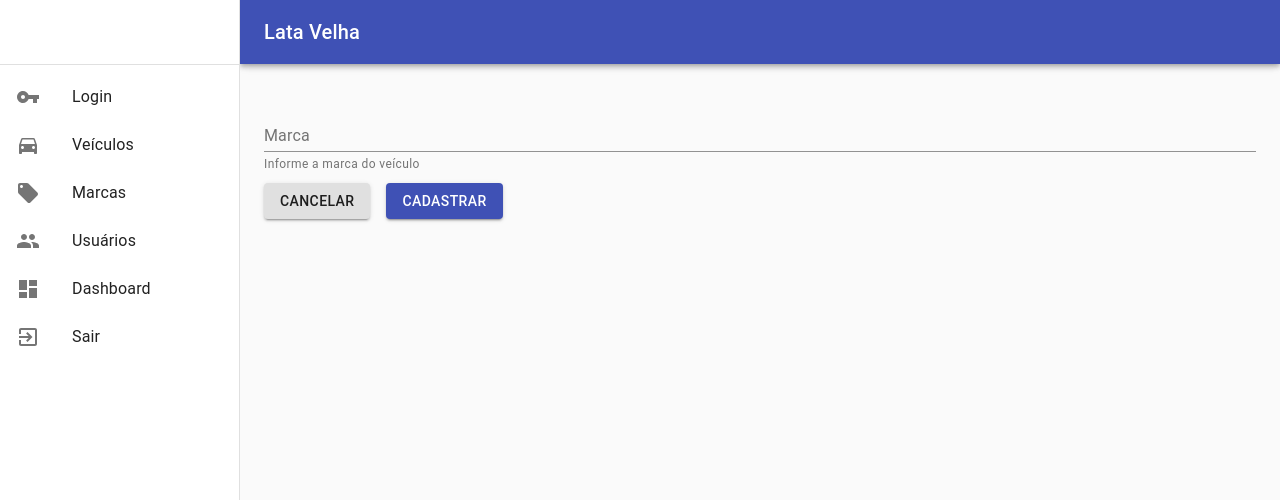
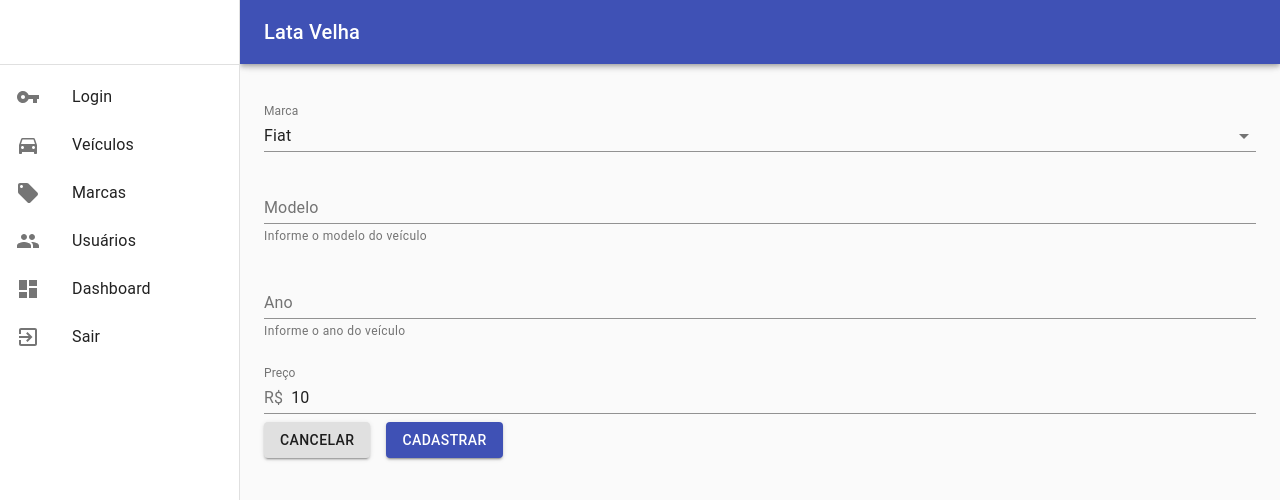
Before and after one commit to CaelumAulas/aceleratw-turma1-grupo3, a React (Create React App) app in the folder lata-velha-app/: page / in a window 1280 px wide. Shown: the top 500 px of the page. Built offline with nearby package versions, Linux system fonts and the light colour scheme.

Commit message:
feat: create Vehicle component

```diff
--- a/lata-velha-app/src/App.js
+++ b/lata-velha-app/src/App.js
@@ -5,6 +5,7 @@ import Header from './components/Header/Header';
 import Menu from './components/Menu/Menu';
 import SignIn from './components/User/SignIn/SignIn';
 import SignUp from './components/User/SignUp/SignUp';
+import Vehicle from './components/Vehicle/Vehicle';
 import style from './style'
 
 function App() {
@@ -29,7 +30,8 @@ function App() {
         <div className={classes.toolbar} />
         {/* <SignUp /> */}
         {/* <SignIn /> */}
-        <Brand />
+        {/* <Brand /> */}
+        <Vehicle />
       </main>
     </div>
   );
--- /dev/null
+++ b/lata-velha-app/src/components/Vehicle/Vehicle.jsx
@@ -0,0 +1,67 @@
+import React from 'react';
+import { Button, FormControl, FormHelperText, Input, InputAdornment, InputLabel, MenuItem, Select, useTheme } from '@material-ui/core';
+import style from './style'
+
+const Vehicle = () => {
+    const theme = useTheme();
+    const classes = style(theme);
+    const handleSubmitForm = (e) =>{
+        e.preventDefault()
+        console.log("HUHULLLLLLLL")
+    }
+    return (
+        <form>
+            <FormControl fullWidth margin="normal">
+                <InputLabel id="brand-select-label">Marca</InputLabel>
+                <Select
+                    labelId="brand-select-label"
+                    id="brand-select"
+                    value={10}
+                    onChange={handleSubmitForm}
+                >
+                    <MenuItem value={10}>Fiat</MenuItem>
+                    <MenuItem value={20}>BMW</MenuItem>
+                    <MenuItem value={30}>Ferrari</MenuItem>
+                </Select>
+            </FormControl>
+            <FormControl fullWidth margin="normal">
+                <InputLabel htmlFor="my-input">Modelo </InputLabel>
+                <Input id="my-input" aria-describedby="my-helper-text" />
+                <FormHelperText id="my-helper-text">Informe o modelo do veículo</FormHelperText>
+            </FormControl>
+            <FormControl fullWidth margin="normal">
+                <InputLabel htmlFor="my-input">Ano </InputLabel>
+                <Input id="my-input" aria-describedby="my-helper-text" />
+                <FormHelperText id="my-helper-text">Informe o ano do veículo</FormHelperText>
+            </FormControl>
+            <FormControl fullWidth margin="normal">
+                <InputLabel htmlFor="amount-input">Preço</InputLabel>
+                <Input
+                    id="amount-input"
+                    value={10}
+                    startAdornment={<InputAdornment position="start">R$</InputAdornment>}
+                />
+            </FormControl>
+            <Button
+                className={classes.formButton}
+                variant="contained"
+                color="default"
+                type="submit"
+                onClick={handleSubmitForm}
+            >
+                Cancelar
+            </Button>
+            <Button
+                className={classes.formButton}
+                variant="contained"
+                color="primary"
+                type="submit"
+                onClick={handleSubmitForm}
+            >
+                Cadastrar
+            </Button>
+        </form>
+    )
+}
+
+export default Vehicle
--- /dev/null
+++ b/lata-velha-app/src/components/Vehicle/style.js
@@ -0,0 +1,9 @@
+import { makeStyles } from '@material-ui/core/styles';
+
+const useStyles = makeStyles((theme) => ({
+    formButton: {
+      marginRight: theme.spacing(2),
+    },
+  }));
+
+  export default useStyles
```
